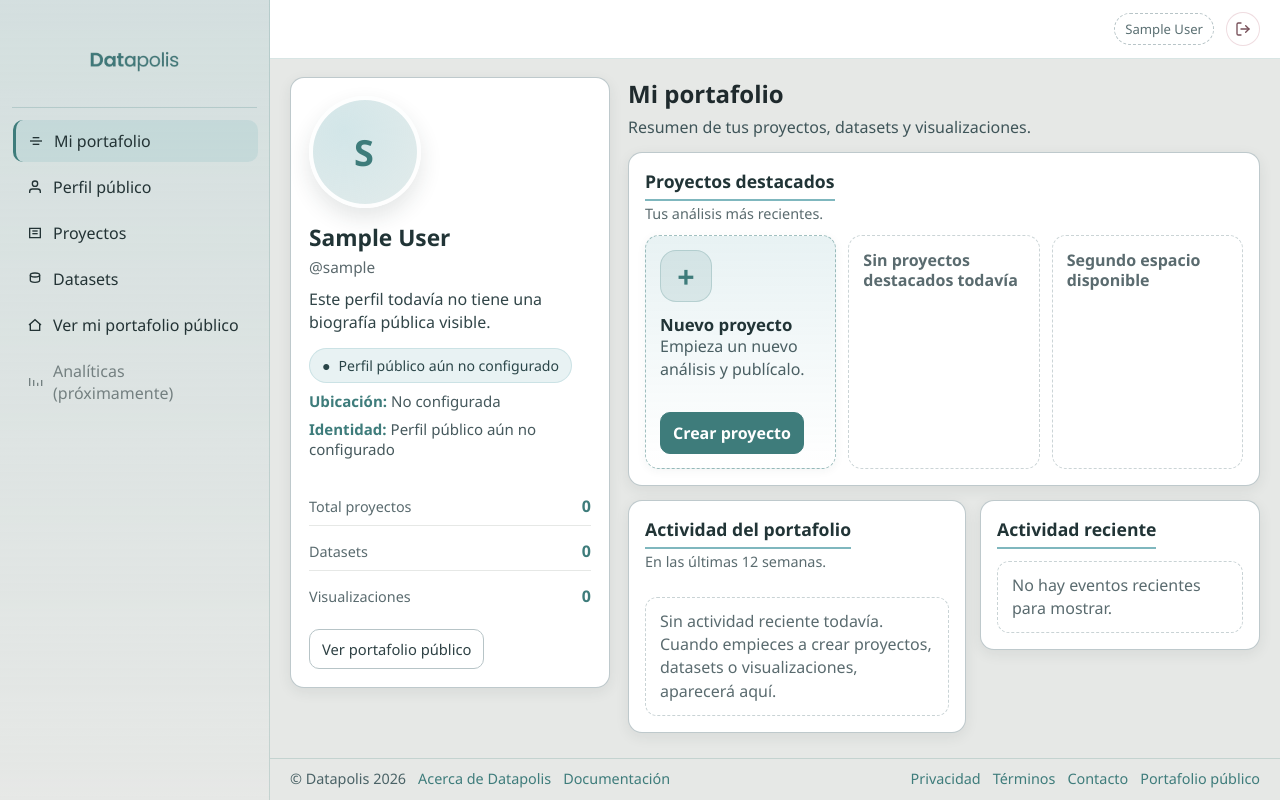
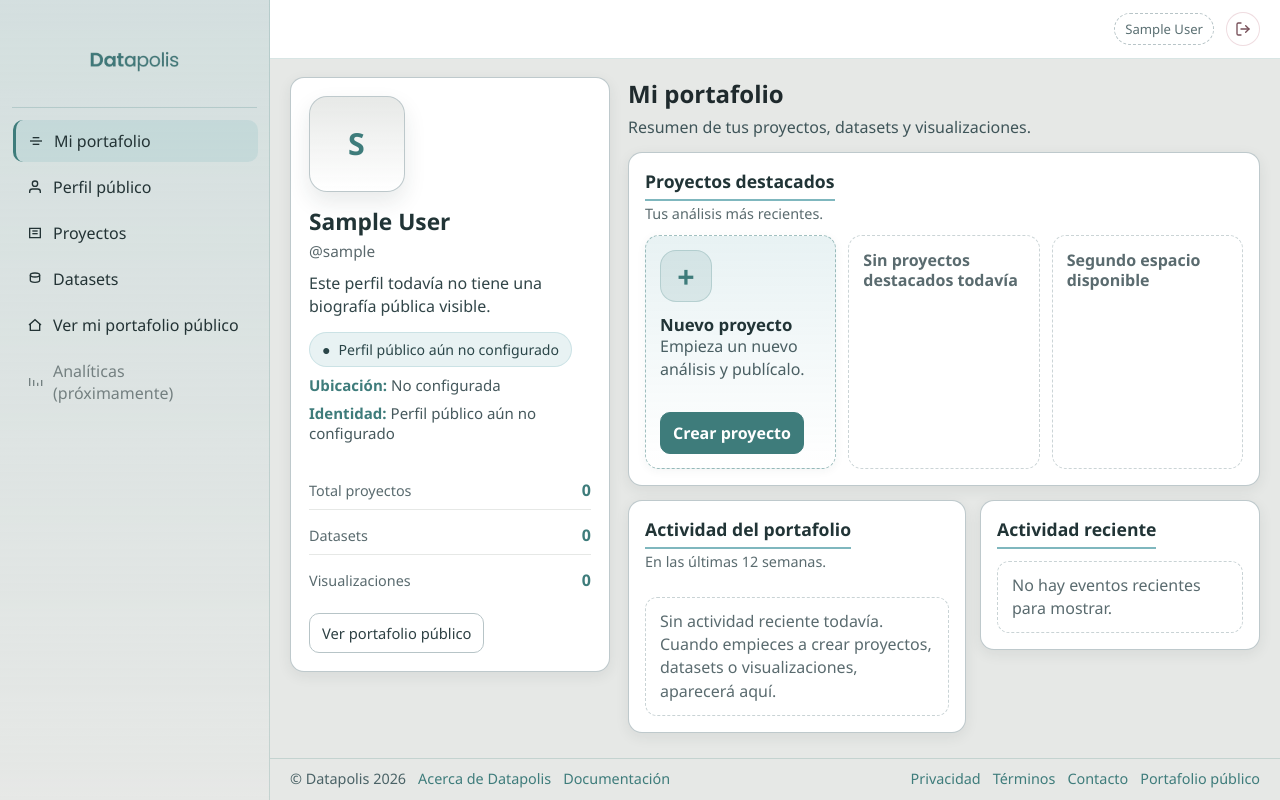
Before and after one commit to jpierre09/datapolis, a Django app: page /dashboard/ in a window 1280 px wide. Run offline with Django 5.2, Linux system fonts and the light colour scheme; the visitor is signed in with stand-in values (Sample User, id 1); data that the repository does not hold is empty; some libraries are stand-ins or nearby versions.

Commit message:
redimención imagende perfil

```diff
--- a/static/dashboard/css/dashboard.css
+++ b/static/dashboard/css/dashboard.css
@@ -418,20 +418,35 @@ body {
   flex-direction: column;
 }
 
+.profile-card .avatar-shell,
 .dashboard-profile-avatar {
-  width: 112px;
-  height: 112px;
-  border-radius: 50%;
+  width: 96px;
+  height: 96px;
+  max-width: 96px;
+  max-height: 96px;
+  flex-shrink: 0;
+  overflow: hidden;
+  border-radius: 18px;
   margin: 0 0 14px;
   display: grid;
   place-items: center;
-  background: radial-gradient(circle at 30% 30%, rgba(127, 183, 190, 0.35), rgba(62, 124, 123, 0.15));
-  border: 4px solid rgba(255, 255, 255, 0.95);
-  box-shadow: 0 10px 22px rgba(33, 50, 53, 0.12);
-  font-size: 2.25rem;
+  background: linear-gradient(180deg, rgba(230, 232, 230, 0.96) 0%, rgba(255, 255, 255, 1) 100%);
+  border: 1px solid rgba(183, 196, 199, 0.9);
+  box-shadow: 0 10px 22px rgba(33, 50, 53, 0.10);
+  font-size: 1.9rem;
   font-weight: 800;
+  line-height: 1;
   color: #3E7C7B;
-  letter-spacing: 0.06em;
+  letter-spacing: 0.04em;
+}
+
+.profile-card .avatar-shell img,
+.dashboard-profile-avatar img {
+  width: 100%;
+  height: 100%;
+  display: block;
+  object-fit: cover;
+  object-position: center;
 }
 
 .dashboard-profile-name {
```
